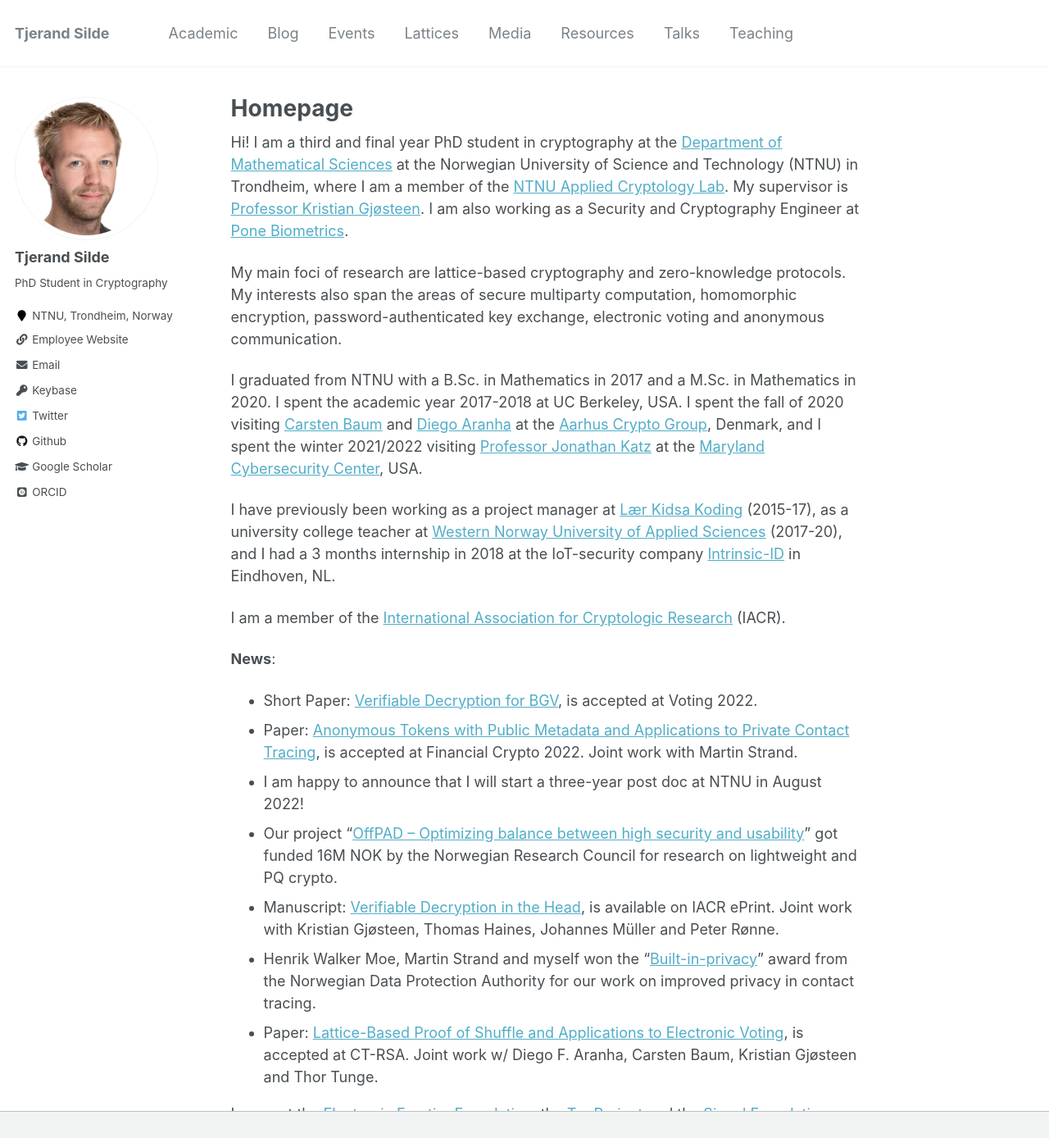
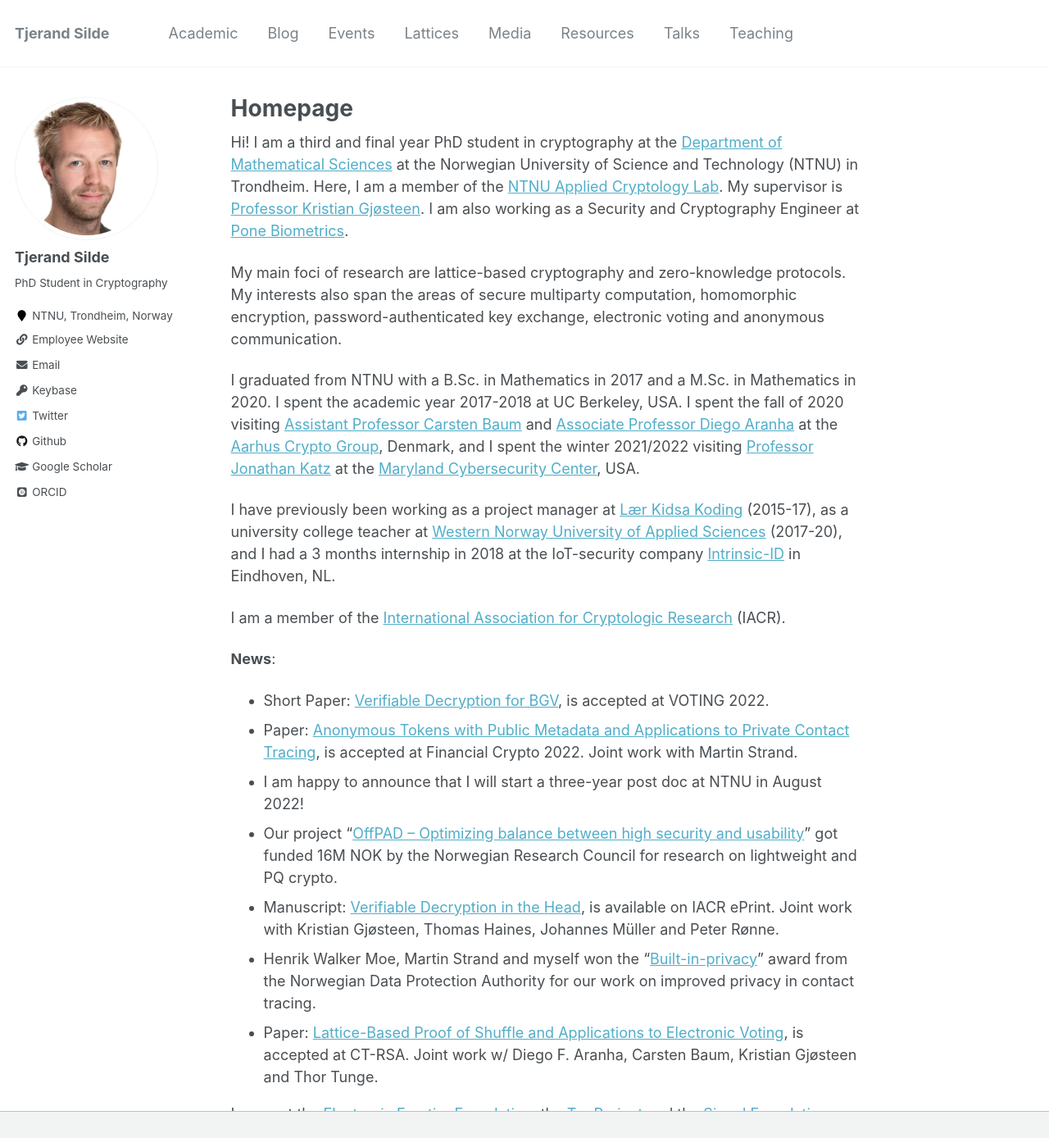
Before and after one commit to tjesi/tjesi.github.io, a Jekyll site: the page built from _pages/about.md, in a window 1280 px wide and 1400 px high, cut to the strip 0-1388 px from the top of the window. Shown: the whole strip at 82% size. Built offline with Jekyll 4.4.1, drawn with Linux system fonts in a browser that asks for light colours; some web fonts are replaced.

Commit message:
Update about.md

```diff
--- a/_pages/about.md
+++ b/_pages/about.md
@@ -8,19 +8,19 @@
   - /about.html
 ---
 
-Hi! I am a third and final year PhD student in cryptography at the [Department of Mathematical Sciences](https://www.ntnu.edu/imf) at the Norwegian University of Science and Technology (NTNU) in Trondheim, where I am a member of the [NTNU Applied Cryptology Lab](https://www.ntnu.edu/iik/nacl-lab). My supervisor is [Professor Kristian Gjøsteen](https://www.ntnu.edu/employees/kristian.gjosteen). I am
+Hi! I am a third and final year PhD student in cryptography at the [Department of Mathematical Sciences](https://www.ntnu.edu/imf) at the Norwegian University of Science and Technology (NTNU) in Trondheim. Here, I am a member of the [NTNU Applied Cryptology Lab](https://www.ntnu.edu/iik/nacl-lab). My supervisor is [Professor Kristian Gjøsteen](https://www.ntnu.edu/employees/kristian.gjosteen). I am
 also working as a Security and Cryptography Engineer at [Pone Biometrics](https://ponebiometrics.com).
 
 My main foci of research are lattice-based cryptography and zero-knowledge protocols. My interests also span the areas of secure multiparty computation, homomorphic encryption, password-authenticated key exchange, electronic voting and anonymous communication.
 
-I graduated from NTNU with a B.Sc. in Mathematics in 2017 and a M.Sc. in Mathematics in 2020. I spent the academic year 2017-2018 at UC Berkeley, USA. I spent the fall of 2020 visiting [Carsten Baum](http://carstenbaum.com) and [Diego Aranha](https://dfaranha.github.io) at the [Aarhus Crypto Group](https://users-cs.au.dk/orlandi/cryptogroup), Denmark, and I spent the winter 2021/2022 visiting [Professor Jonathan Katz](http://www.cs.umd.edu/~jkatz) at the [Maryland Cybersecurity Center](https://cyber.umd.edu), USA.
+I graduated from NTNU with a B.Sc. in Mathematics in 2017 and a M.Sc. in Mathematics in 2020. I spent the academic year 2017-2018 at UC Berkeley, USA. I spent the fall of 2020 visiting [Assistant Professor Carsten Baum](http://carstenbaum.com) and [Associate Professor Diego Aranha](https://dfaranha.github.io) at the [Aarhus Crypto Group](https://users-cs.au.dk/orlandi/cryptogroup), Denmark, and I spent the winter 2021/2022 visiting [Professor Jonathan Katz](http://www.cs.umd.edu/~jkatz) at the [Maryland Cybersecurity Center](https://cyber.umd.edu), USA.
 
 I have previously been working as a project manager at [Lær Kidsa Koding](https://www.kidsakoder.no) (2015-17), as a university college teacher at [Western Norway University of Applied Sciences](https://www.hvl.no/en) (2017-20), and I had a 3 months internship in 2018 at the IoT-security company [Intrinsic-ID](https://www.intrinsic-id.com) in Eindhoven, NL.
 
 I am a member of the [International Association for Cryptologic Research](https://iacr.org) (IACR).
 
 **News**:
-- Short Paper: [Verifiable Decryption for BGV](https://eprint.iacr.org/2021/1693.pdf), is accepted at Voting 2022.
+- Short Paper: [Verifiable Decryption for BGV](https://eprint.iacr.org/2021/1693.pdf), is accepted at VOTING 2022.
 - Paper: [Anonymous Tokens with Public Metadata and Applications to Private Contact Tracing](https://eprint.iacr.org/2021/203.pdf), is accepted at Financial Crypto 2022. Joint work with Martin Strand.
 - I am happy to announce that I will start a three-year post doc at NTNU in August 2022!
 - Our project "[OffPAD -- Optimizing balance between high security and usability](https://prosjektbanken.forskningsradet.no/en/project/FORISS/321619)" got funded 16M NOK by the Norwegian Research Council for research on lightweight and PQ crypto.
```
